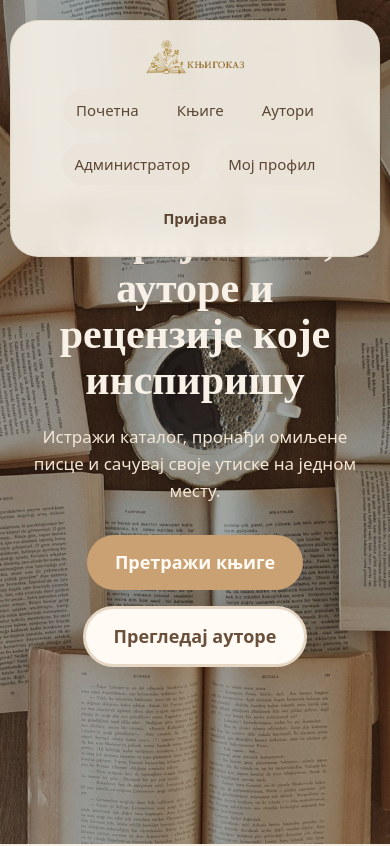
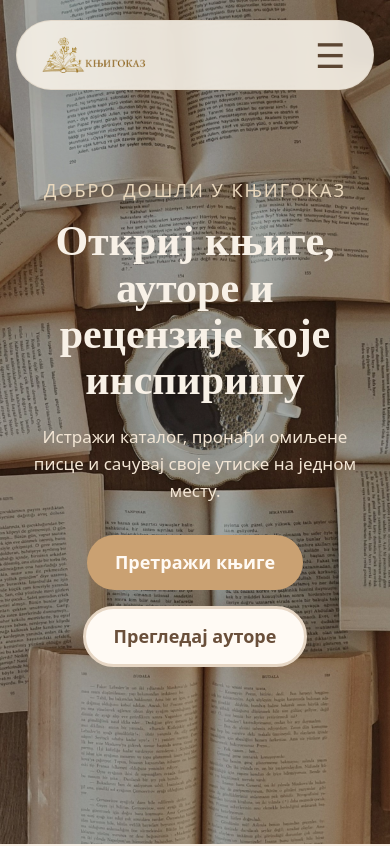
Before and after one commit to anastasijabroceta/book-review-web-app, a React (Vite) app in the folder recenzije_knjiga/: page / in a window 390 px wide. Shown: the top 846 px of the page. Built offline with nearby package versions, Linux system fonts and the light colour scheme.

Commit message:
making hamburger menu

```diff
--- a/recenzije_knjiga/src/components/FamousBooks.css
+++ b/recenzije_knjiga/src/components/FamousBooks.css
@@ -213,7 +213,6 @@
   transform: rotate(-4deg);
 }
 
-/* TABLET */
 @media (max-width: 992px) {
   .famous-books {
     padding: 48px 16px 70px;
@@ -227,50 +226,70 @@
     margin-bottom: 50px;
   }
 
-  .famous-book-row {
-    grid-template-columns: 1fr;
-    gap: 26px;
-    margin-bottom: 84px;
-    max-width: 760px;
+  .famous-book-row,
+  .famous-book-row.reverse {
+    grid-template-columns:
+      minmax(220px, 260px)
+      minmax(320px, 1fr);
+
+    gap: 24px;
+
+    align-items: center;
+
+    max-width: 900px;
   }
 
-  .famous-book-row.reverse .famous-book-side,
-  .famous-book-row.reverse .famous-review-card {
-    order: unset;
+  .famous-book-row.reverse {
+    grid-template-columns:
+      minmax(320px, 1fr)
+      minmax(220px, 260px);
   }
 
   .famous-book-side {
-    max-width: 320px;
-    margin: 0 auto;
-
+    max-width: 240px;
   }
 
   .famous-review-card {
-    width: 100%;
-  max-width: 600px;
-  padding: 40px;
+    max-width: 100%;
+    padding: 28px;
+  }
 
+  .famous-review-card h3 {
+    font-size: clamp(22px, 3vw, 28px);
   }
+
   .famous-review-card p {
-  max-width: 60ch; /* prirodna širina teksta */
-}
+    font-size: 16px;
+    line-height: 1.7;
+  }
 
   .famous-quote {
-    position: relative;
-    top: auto;
-    right: auto;
-    bottom: auto;
-    left: auto;
-    max-width: 100%;
-    margin: 18px auto 0;
-    transform: rotate(-2deg);
+    max-width: 180px;
+    padding: 12px 14px;
+  }
+
+  .famous-quote p {
+    font-size: 14px;
+  }
+
+  .quote-one {
+    right: -90px;
+  }
+
+  .quote-two {
+    right: -70px;
+  }
+
+  .quote-three {
+    right: -60px;
   }
 }
 
 /* MOBILE */
 @media (max-width: 576px) {
-  .famous-books {
-    padding: 40px 12px 56px;
+  .famous-book-row,
+  .famous-book-row.reverse {
+    grid-template-columns: 1fr;
   }
 
   .frame {
--- a/recenzije_knjiga/src/components/MyReviews.jsx
+++ b/recenzije_knjiga/src/components/MyReviews.jsx
@@ -21,7 +21,8 @@ const MyReviews = () => {
     <div className="slide-card">
       <h2>Моје рецензије</h2>
 
-      {reviews.map((review) => (
+
+      {reviews.map((review) => ( //prolazi kroz sve recenzije i pravi html element za svaku od njih
         <article key={review.id} className="review-item">
           <p>„{review.tekst}”</p>
 
--- a/recenzije_knjiga/src/components/Navbar.css
+++ b/recenzije_knjiga/src/components/Navbar.css
@@ -28,6 +28,8 @@
   -webkit-backdrop-filter: blur(8px);
 
   box-shadow: 0 10px 30px rgba(60, 40, 20, 0.08);
+
+  position: relative;
 }
 
 .nav-left {
@@ -60,7 +62,7 @@
   font-size: 16px;
   font-weight: 500;
   color: #5c4633;
-  font: bold 16px/1.5, "Merriweather", serif;
+
   white-space: nowrap;
   transition: all 0.2s ease;
   cursor: pointer;
@@ -95,6 +97,7 @@
   margin: 0;
   position: relative;
   color: var(--primary-color);
+
 }
 
 /* linija ispod */
@@ -113,7 +116,7 @@
 
 /* hover tekst overlay */
 .login-btn p::before {
-  content: "Пријава"; /* MORA ISTI TEKST */
+  content: "Пријава";
   position: absolute;
   inset: 0;
 
@@ -132,6 +135,22 @@
 .login-btn:hover p::before {
   width: 100%;
 }
+
+/* HAMBURGER */
+.hamburger-btn {
+  display: none;
+  background: none;
+  border: none;
+  font-size: 34px;
+  color: #5c4633;
+  cursor: pointer;
+}
+
+.mobile-login {
+  display: none;
+}
+
+/* TABLET */
 @media (max-width: 900px) {
   .custom-navbar {
     width: min(95%, 760px);
@@ -154,16 +173,75 @@
   }
 }
 
-@media (max-width: 700px) {
+/* MOBILE */
+@media (max-width: 768px) {
   .custom-navbar {
-    grid-template-columns: 1fr;
-    justify-items: center;
-    border-radius: 28px;
-    padding: 16px;
-    gap: 12px;
+    display: flex;
+    justify-content: space-between;
+    align-items: center;
+
+    width: 92%;
+    height: 70px;
+    padding: 16px 22px;
+    border-radius: 999px;
   }
 
+  .logo-img {
+    height: 42px;
+  }
+
+  .hamburger-btn {
+    display: block;
+    margin-left: auto;
+  }
+
+  /* sakrij standardni meni */
   .nav-center {
-    flex-wrap: wrap;
+    display: none;
+
+    position: absolute;
+    top: 70px;
+    right: 0;
+
+    width: 240px;
+
+    background-color: rgba(247, 241, 231, 0.98);
+
+    border-radius: 24px;
+    padding: 18px;
+
+    flex-direction: column;
+    align-items: stretch;
+    gap: 12px;
+
+    box-shadow: 0 10px 25px rgba(0, 0, 0, 0.08);
+
+    z-index: 999;
+  }
+
+  /* kada se klikne hamburger */
+  .nav-center.active {
+    display: flex;
+  }
+
+  .nav-center a {
+    width: 100%;
+  }
+
+  .nav-btn {
+    width: 100%;
+    text-align: center;
+  }
+
+  /* sakrij desktop login */
+  .nav-right {
+    display: none;
+  }
+
+  /* prikazi login u meniju */
+  .mobile-login {
+    display: block;
+    width: 100%;
+    padding-top: 10px;
   }
 }
--- a/recenzije_knjiga/src/components/Navbar.jsx
+++ b/recenzije_knjiga/src/components/Navbar.jsx
@@ -1,8 +1,15 @@
+import { useState } from "react";
 import { Link } from "react-router-dom";
 import logo from "../assets/logo.png";
 import "./Navbar.css";
-import MyProfile from "../pages/MyProfile";
+
 function Navbar({ onLoginClick }) {
+  const [menuOpen, setMenuOpen] = useState(false);
+
+  const closeMenu = () => {
+    setMenuOpen(false);
+  };
+
   return (
     <div className="nav-wrapper">
       <nav className="custom-navbar">
@@ -10,31 +17,48 @@ function Navbar({ onLoginClick }) {
           <img src={logo} alt="Књигоказ" className="logo-img" />
         </div>
 
-        <div className="nav-center">
-          <Link to="/">
+        <button
+          className="hamburger-btn"
+          onClick={() => setMenuOpen(!menuOpen)}
+        >
+          ☰
+        </button>
+
+        <div className={`nav-center ${menuOpen ? "active" : ""}`}>
+          <Link to="/" onClick={closeMenu}>
             <button className="nav-btn">Почетна</button>
           </Link>
 
-          <Link to="/books">
+          <Link to="/books" onClick={closeMenu}>
             <button className="nav-btn">Књиге</button>
           </Link>
 
-          <Link to="/authors">
+          <Link to="/authors" onClick={closeMenu}>
             <button className="nav-btn">Аутори</button>
           </Link>
 
-          <Link to="/admin">
+          <Link to="/admin" onClick={closeMenu}>
             <button className="nav-btn">Администратор</button>
           </Link>
 
-          <Link to="/my-profile">
+          <Link to="/my-profile" onClick={closeMenu}>
             <button className="nav-btn">Мој профил</button>
           </Link>
+
+          <button
+            className="login-btn mobile-login"
+            onClick={() => {
+              onLoginClick();
+              closeMenu();
+            }}
+          >
+            Пријава
+          </button>
         </div>
 
         <div className="nav-right">
           <button className="login-btn" onClick={onLoginClick}>
-            <p>Пријава</p>
+            Пријава
           </button>
         </div>
       </nav>
```
Also changed, not shown: recenzije_knjiga/src/pages/MyProfile.css (line endings or trailing spaces).
